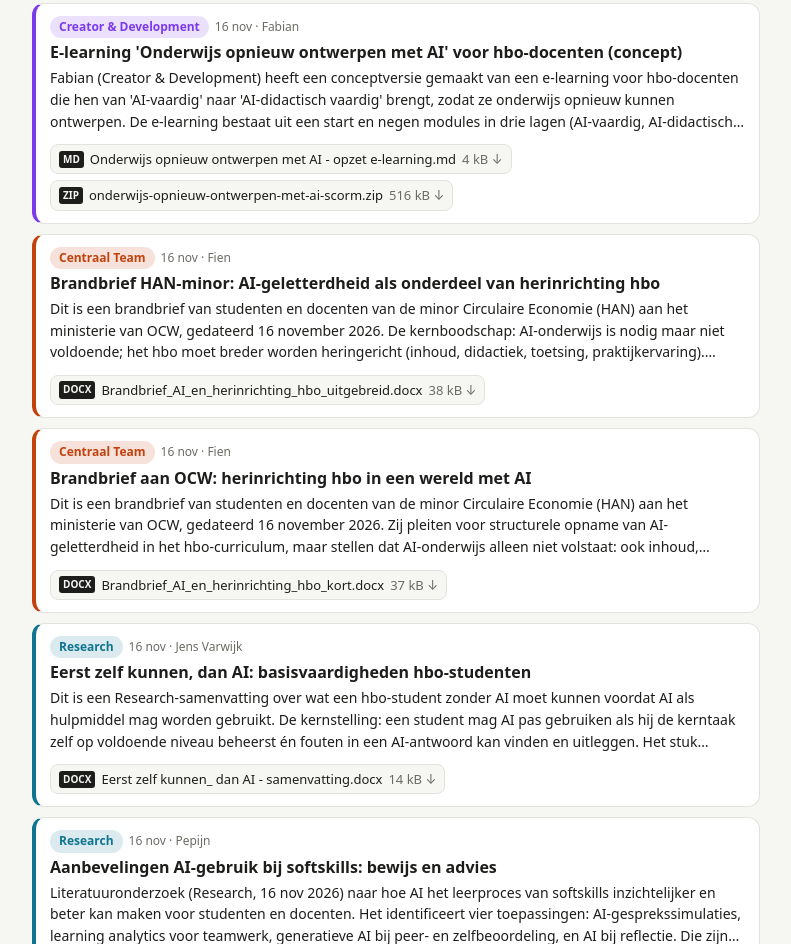
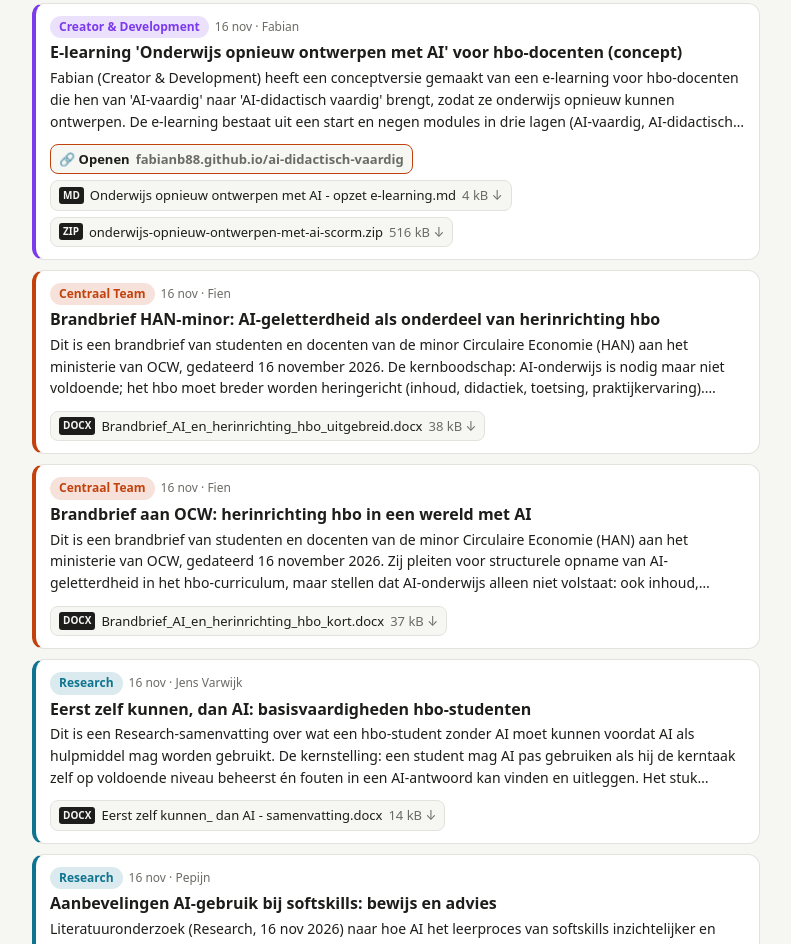
Before and after one commit to FabianB88/war-room, a plain HTML site: page site/index.html in a window 1280 px wide. Shown: the part 1611-2555 px from the top of the page, without its empty margins (244-1035 px from the left). Drawn offline with Linux system fonts and the light colour scheme.

Commit message:
Link altijd zichtbaar als knop Openen bij documenten
Co-Authored-By: Claude Opus 5.5 <noreply@anthropic.com>

```diff
--- a/site/licht.js
+++ b/site/licht.js
@@ -61,6 +61,7 @@
   // ------------------------------------------------------------ tonen
   function kaart(i) {
     const ext = (n) => (n.includes(".") ? n.split(".").pop() : "").slice(0, 4).toUpperCase();
+    const link = /^https?:\/\//i.test(i.link || "") ? i.link : "";
     return `<article class="doc" style="--afd:${afdKleur(i.afdeling)}">
       <button class="doc-kop" aria-expanded="false">
         <span class="meta"><span class="chip afd">${esc(afdNaam(i.afdeling))}</span>
@@ -74,10 +75,9 @@
         ${i.relevantie ? `<p><strong>Waarom relevant:</strong> ${esc(i.relevantie)}</p>` : ""}
         ${i.brontype || i.betrouwbaarheid ? `<p class="muted klein">Bron: ${esc(i.brontype || "–")}${i.betrouwbaarheid ? ` · betrouwbaarheid ${esc(i.betrouwbaarheid)}` : ""}${i.onzekerheden ? ` · ⚠ ${esc(i.onzekerheden)}` : ""}</p>` : ""}
         ${i.notitie ? `<p class="muted"><em>“${esc(i.notitie)}”</em></p>` : ""}
-        ${/^https?:\/\//i.test(i.link || "") ? `<p><a href="${esc(i.link)}" target="_blank" rel="noopener noreferrer">${esc(i.link)}</a></p>` : ""}
         <button class="verwijder" data-archiveer="${esc(i.id)}">🗑 Verwijderen</button>
       </div>
-      ${i.bestanden?.length ? `<div class="doc-dl">${i.bestanden.map((b) =>
+      ${i.bestanden?.length || link ? `<div class="doc-dl">${link ? `<a href="${esc(link)}" target="_blank" rel="noopener noreferrer" class="dl dl-link">🔗 Openen <span class="muted">${esc(link.replace(/^https?:\/\//, "").replace(/\/$/, "").slice(0, 60))}</span></a>` : ""}${(i.bestanden || []).map((b) =>
         `<a href="${esc(encodeURI(b.pad))}" download="${esc(b.naam)}" class="dl"><span class="ext">${esc(ext(b.naam))}</span>${esc(b.naam)} <span class="muted">${grootte(b.grootte)} ↓</span></a>`).join("")}</div>` : ""}
     </article>`;
   }
--- a/site/style.css
+++ b/site/style.css
@@ -284,3 +284,4 @@ label { display: flex; flex-direction: column; gap: 4px; font-weight: 600; font-
 .leeg { text-align: center; padding: 30px 0; }
 .verwijder { margin-top: 6px; border: 1px solid var(--rand); background: none; color: var(--zacht); border-radius: 8px; padding: 4px 10px; font: inherit; font-size: 13px; cursor: pointer; }
 .verwijder:hover { color: var(--fout); border-color: var(--fout); }
+.dl-link { border-color: var(--accent); font-weight: 600; }
```
